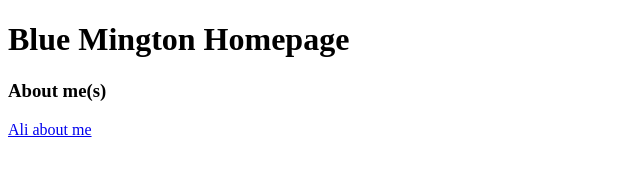
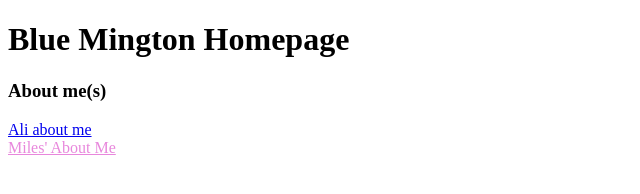
Before and after one commit to blue-mington/homepage, a plain HTML site: page index.html in a window 1280 px wide. Shown: the whole page, without its empty margins (0-640 px from the left). Drawn offline with Linux system fonts and the light colour scheme.

Commit message:
Added Miles' link to the main page (index.html)

```diff
--- a/index.html
+++ b/index.html
@@ -9,6 +9,8 @@
   <body>
     <h3>About me(s)</h3>
     <a href="about_me/ali.html">Ali about me</a>
+    <br>
+    <a href="about_me/miles.html" style = "color: rgb(232, 135, 220)">Miles' About Me</a>
   </body>
   <body></body>
 </html>
```
